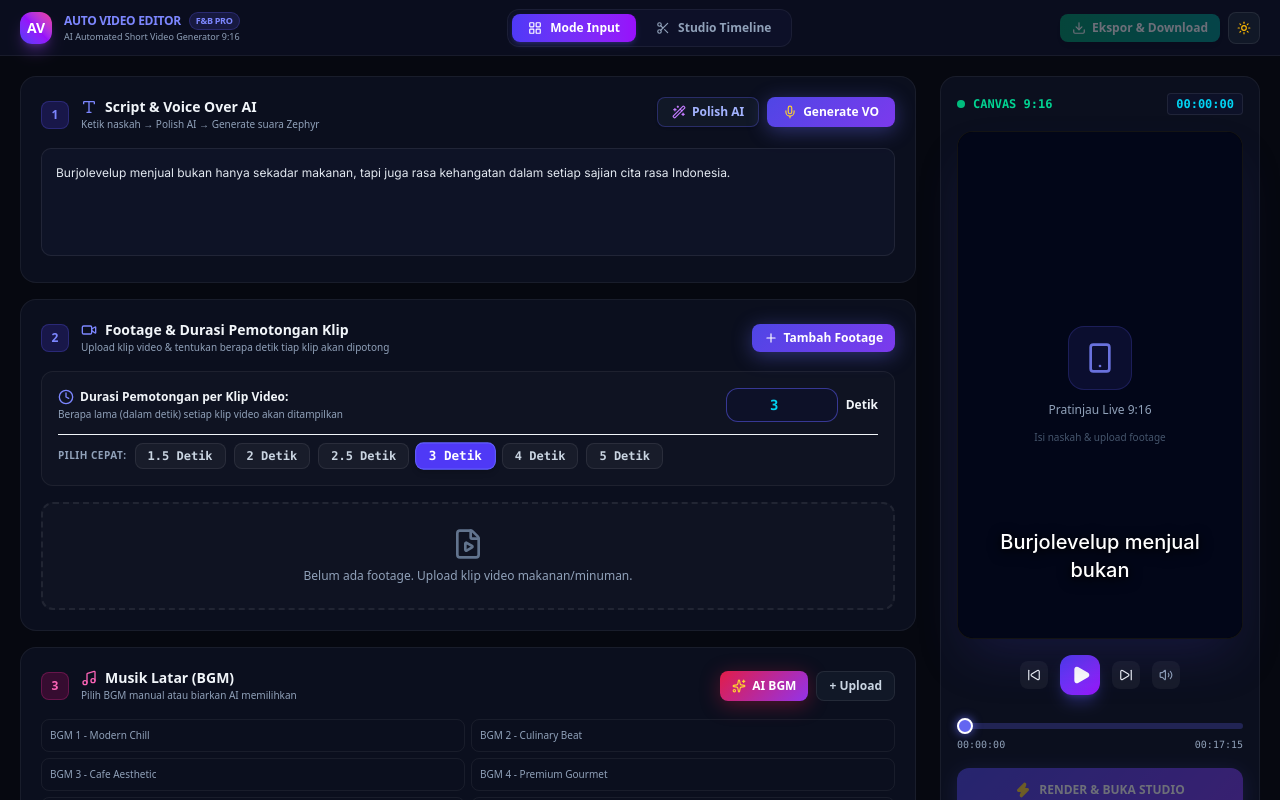
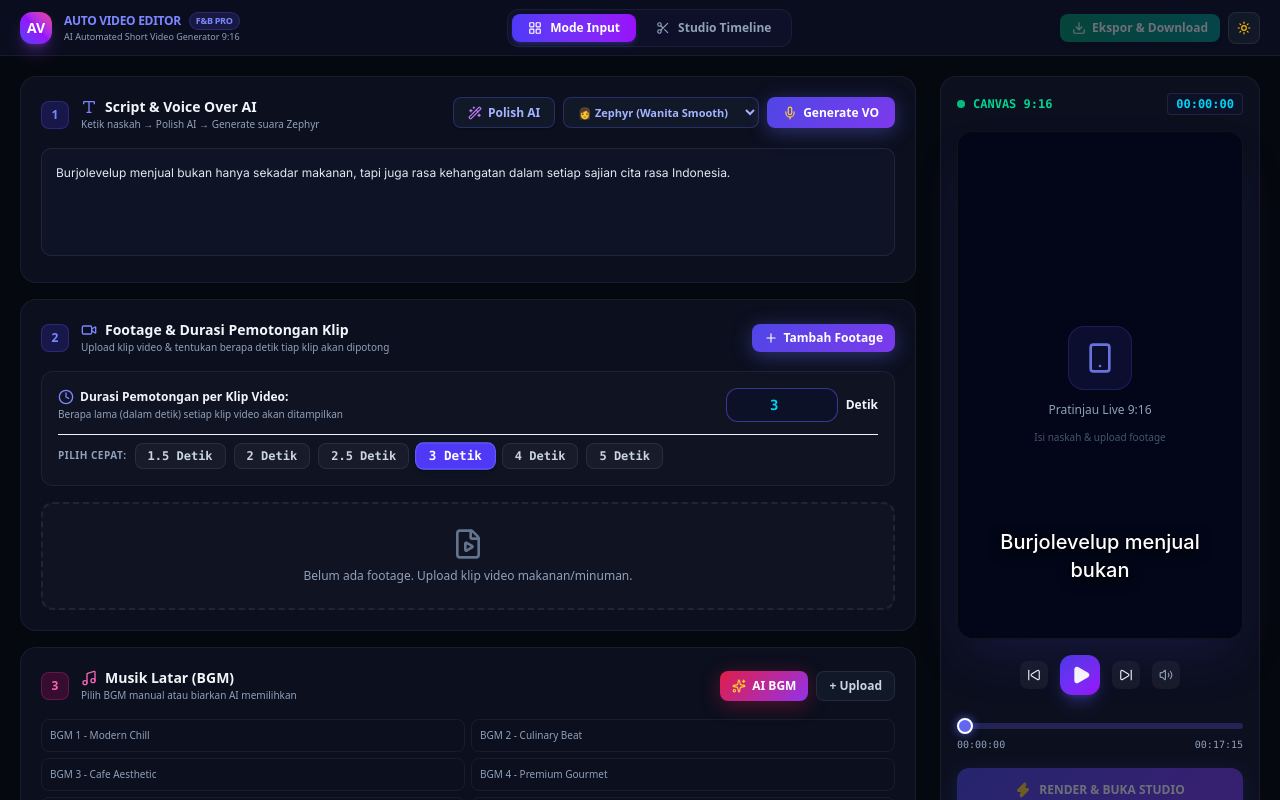
Before and after one commit to hhsjaar/videoeditorai, a Next.js app: page / in a window 1280 px wide. Shown: the top 800 px of the page. Built offline with nearby package versions, Linux system fonts and the light colour scheme.

Commit message:
feat: AI voice selection dropdown (Zephyr, Puck, Charon, Kore, Fenrir, Aoede)

```diff
--- a/src/app/page.tsx
+++ b/src/app/page.tsx
@@ -549,6 +549,8 @@
     }
   };
 
+  const [selectedVoice, setSelectedVoice] = useState<string>("Zephyr");
+
   const handleGenerateAudio = async () => {
     const text = polishedScript || rawScript;
     if (!text.trim()) return alert("Tuliskan naskah terlebih dahulu!");
@@ -557,7 +559,7 @@
       const res = await fetch("/api/generate-speech", {
         method: "POST",
         headers: { "Content-Type": "application/json" },
-        body: JSON.stringify({ text, voiceName: "Zephyr" }),
+        body: JSON.stringify({ text, voiceName: selectedVoice }),
       });
       if (!res.ok) {
         const d = await res.json();
@@ -963,6 +965,19 @@
                     {isPolishing ? <Loader2 className="w-3.5 h-3.5 animate-spin text-purple-400" /> : <Wand2 className="w-3.5 h-3.5 text-purple-400" />}
                     Polish AI
                   </button>
+                  <select
+                    value={selectedVoice}
+                    onChange={(e) => setSelectedVoice(e.target.value)}
+                    className={`text-[11px] font-bold px-2.5 py-1.5 rounded-lg border cursor-pointer ${isDark ? "bg-[#111827] border-indigo-500/30 text-indigo-300 hover:bg-indigo-950/40" : "bg-slate-100 border-indigo-200 text-indigo-700 hover:bg-indigo-50"}`}
+                    title="Pilih Karakter Suara AI"
+                  >
+                    <option value="Zephyr">👩 Zephyr (Wanita Smooth)</option>
+                    <option value="Puck">👨 Puck (Pria Santai)</option>
+                    <option value="Charon">🧔 Charon (Pria Wibawa)</option>
+                    <option value="Kore">👧 Kore (Wanita Jernih)</option>
+                    <option value="Fenrir">🦁 Fenrir (Pria Komersial)</option>
+                    <option value="Aoede">🎭 Aoede (Wanita Ekspresif)</option>
+                  </select>
                   <button
                     onClick={handleGenerateAudio}
                     disabled={isGeneratingAudio}
```
